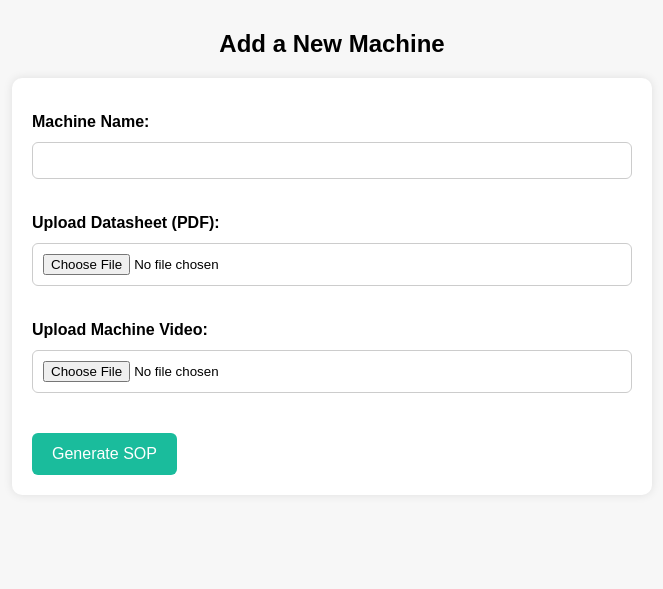
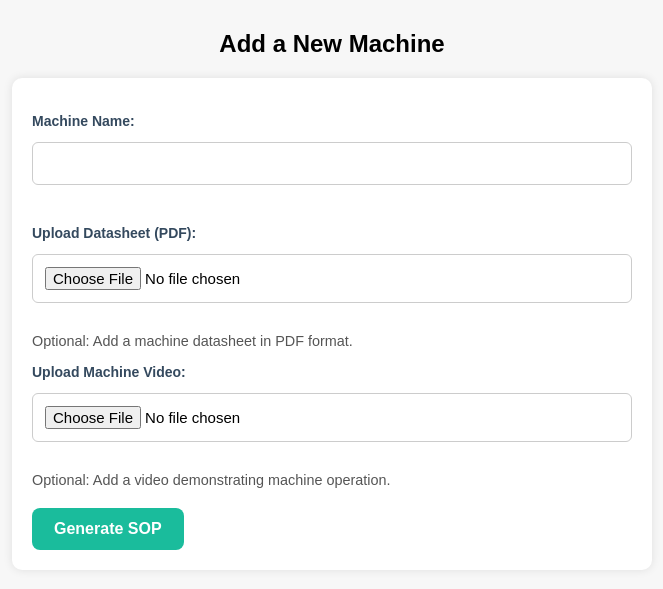
Before and after one commit to aashishcarmeljai-official/flask_app, a Flask app: page /add in a window 1280 px wide. Shown: the top 589 px of the page, without its empty margins (308-971 px from the left). Run offline with Flask 3, Linux system fonts and the light colour scheme.

Commit message:
Better look and Either PDF or Video utility

```diff
--- a/app.py
+++ b/app.py
@@ -1,6 +1,6 @@
 from flask import Flask, render_template, request, redirect, url_for, send_from_directory, make_response, jsonify
 import os
-import fitz
+import fitz  # PyMuPDF
 import cv2
 from uuid import uuid4
 from openai import OpenAI
@@ -8,6 +8,8 @@ from PIL import Image
 import torch
 from transformers import BlipProcessor, BlipForConditionalGeneration
 import pdfkit
+from docx import Document
+from bs4 import BeautifulSoup
 
 # --- BLIP Model Init ---
 device = "cuda" if torch.cuda.is_available() else "cpu"
@@ -21,9 +23,14 @@ app.config['SOP_FOLDER'] = 'sops'
 openai_api_key = os.environ.get('OPENAI_API_KEY')
 client = OpenAI(api_key=openai_api_key)
 
+# --- PDFKit Config ---
+PDFKIT_CONFIG = pdfkit.configuration(wkhtmltopdf='C:/Program Files/wkhtmltopdf/bin/wkhtmltopdf.exe')
+
+# --- Directory Setup ---
 os.makedirs(app.config['UPLOAD_FOLDER'], exist_ok=True)
 os.makedirs(app.config['SOP_FOLDER'], exist_ok=True)
 
+# --- In-Memory Storage ---
 machines = {}
 
 # --- Utility Functions ---
@@ -31,7 +38,7 @@ def extract_pdf_text(pdf_path):
     doc = fitz.open(pdf_path)
     return "\n".join([page.get_text() for page in doc])
 
-def extract_video_screenshots(video_path, output_dir, num_frames=3):
+def extract_video_screenshots(video_path, output_dir, num_frames=1):
     os.makedirs(output_dir, exist_ok=True)
     cap = cv2.VideoCapture(video_path)
     total_frames = int(cap.get(cv2.CAP_PROP_FRAME_COUNT))
@@ -73,23 +80,27 @@ def add_machine():
     if request.method == "POST":
         machine_id = str(uuid4())
         name = request.form['machine_name']
-        pdf = request.files['pdf_file']
-        video = request.files['video_file']
+        pdf = request.files.get('pdf_file')
+        video = request.files.get('video_file')
 
-        pdf_filename = f"{machine_id}_pdf.pdf"
-        video_filename = f"{machine_id}_video.mp4"
-        pdf_path = os.path.join(app.config['UPLOAD_FOLDER'], pdf_filename)
-        video_path = os.path.join(app.config['UPLOAD_FOLDER'], video_filename)
+        if not pdf and not video:
+            return "At least one of PDF or video is required.", 400
 
-        pdf.save(pdf_path)
-        video.save(video_path)
+        machine_data = {"name": name}
 
-        machines[machine_id] = {
-            "name": name,
-            "pdf": pdf_filename,
-            "video": video_filename
-        }
+        if pdf:
+            pdf_filename = f"{machine_id}_pdf.pdf"
+            pdf_path = os.path.join(app.config['UPLOAD_FOLDER'], pdf_filename)
+            pdf.save(pdf_path)
+            machine_data["pdf"] = pdf_filename
 
+        if video:
+            video_filename = f"{machine_id}_video.mp4"
+            video_path = os.path.join(app.config['UPLOAD_FOLDER'], video_filename)
+            video.save(video_path)
+            machine_data["video"] = video_filename
+
+        machines[machine_id] = machine_data
         return redirect(url_for('generate_sop', machine_id=machine_id))
     return render_template("add_machine.html")
 
@@ -104,33 +115,39 @@ def generate_sop(machine_id):
         return redirect(url_for("home"))
 
     machine = machines[machine_id]
-    pdf_path = os.path.join(app.config['UPLOAD_FOLDER'], machine["pdf"])
-    video_path = os.path.join(app.config['UPLOAD_FOLDER'], machine["video"])
 
-    pdf_text = extract_pdf_text(pdf_path)
+    # --- Extract PDF text ---
+    pdf_text = ""
+    if "pdf" in machine:
+        pdf_path = os.path.join(app.config['UPLOAD_FOLDER'], machine["pdf"])
+        pdf_text = extract_pdf_text(pdf_path)
 
-    screenshot_dir = os.path.join(app.config['UPLOAD_FOLDER'], f"{machine_id}_screens")
-    screenshot_paths = [
-        os.path.join(screenshot_dir, f)
-        for f in extract_video_screenshots(video_path, screenshot_dir)
-    ]
+    # --- Process video screenshots and captions ---
+    captions = []
+    screenshot_relpaths = []
+    if "video" in machine:
+        video_path = os.path.join(app.config['UPLOAD_FOLDER'], machine["video"])
+        screenshot_dir = os.path.join(app.config['UPLOAD_FOLDER'], f"{machine_id}_screens")
+        screenshot_files = extract_video_screenshots(video_path, screenshot_dir)
+        screenshot_paths = [os.path.join(screenshot_dir, f) for f in screenshot_files]
+        captions = generate_clip_captions(screenshot_paths)
+        screenshot_relpaths = [f"{machine_id}_screens/{fname}" for fname, _ in captions]
 
-    captions = generate_clip_captions(screenshot_paths)
-    captions_text = "\n".join([f"{fname}: {desc}" for fname, desc in captions])
+    captions_text = "\n".join([f"{fname}: {desc}" for fname, desc in captions]) if captions else "No video captions available."
 
     prompt = f"""
 You are an expert technical writer. Create a detailed, professional Standard Operating Procedure (SOP)
-for a machine using the following datasheet and captions from the SOP video.
+for a machine using the following resources.
 
 Datasheet:
-{pdf_text}
+{pdf_text if pdf_text else "No datasheet provided."}
 
 Visual Observations from Video Frames:
 {captions_text}
 """
-    print(prompt)
+
     response = client.chat.completions.create(
-        model="gpt-4",
+        model="gpt-3.5-turbo",
         messages=[
             {"role": "system", "content": "You generate detailed machine SOPs."},
             {"role": "user", "content": prompt}
@@ -141,8 +158,7 @@ Visual Observations from Video Frames:
     return render_template("generate_sop.html",
                            machine_id=machine_id,
                            sop_text=sop_text,
-                           screenshots=[f for f, _ in captions],
-                           screenshot_dir=f"{machine_id}_screens")
+                           screenshots=screenshot_relpaths)
 
 @app.route('/machine/<machine_id>')
 def machine_detail(machine_id):
@@ -180,8 +196,6 @@ def export_docx(machine_id):
     with open(sop_path, "r", encoding="utf-8") as f:
         sop_html = f.read()
 
-    # Strip HTML and save to docx
-    from bs4 import BeautifulSoup
     soup = BeautifulSoup(sop_html, "html.parser")
     text = soup.get_text()
 
@@ -203,26 +217,25 @@ def copilot(machine_id):
     if not machine:
         return jsonify({"response": "Machine not found."}), 404
 
-    # Read the SOP HTML
     sop_path = os.path.join(app.config['SOP_FOLDER'], machine.get('sop', ''))
     sop_text = ""
     if os.path.exists(sop_path):
         with open(sop_path, "r", encoding="utf-8") as f:
             sop_text = f.read()
 
-    # Read the PDF manual text
-    pdf_path = os.path.join(app.config['UPLOAD_FOLDER'], machine["pdf"])
-    manual_text = extract_pdf_text(pdf_path)
+    manual_text = ""
+    if "pdf" in machine:
+        pdf_path = os.path.join(app.config['UPLOAD_FOLDER'], machine["pdf"])
+        manual_text = extract_pdf_text(pdf_path)
 
-    # Prepare the GPT prompt
     context = f"""
 Machine Name: {machine['name']}
 
 Manual:
-{manual_text[:2000]}
+{manual_text[:2000] if manual_text else "Not provided"}
 
 SOP:
-{sop_text[:2000]}
+{sop_text[:2000] if sop_text else "Not generated yet"}
 """
 
     full_prompt = f"""You are a helpful assistant for troubleshooting and operation support.
@@ -248,6 +261,37 @@ User Question:
 
     return jsonify({"response": answer})
 
+@app.route('/delete/<machine_id>', methods=["POST"])
+def delete_machine(machine_id):
+    machine = machines.pop(machine_id, None)
+    if not machine:
+        return "Machine not found", 404
+
+    try:
+        if "pdf" in machine:
+            os.remove(os.path.join(app.config['UPLOAD_FOLDER'], machine["pdf"]))
+        if "video" in machine:
+            os.remove(os.path.join(app.config['UPLOAD_FOLDER'], machine["video"]))
+
+        screenshot_dir = os.path.join(app.config['UPLOAD_FOLDER'], f"{machine_id}_screens")
+        if os.path.exists(screenshot_dir):
+            for file in os.listdir(screenshot_dir):
+                os.remove(os.path.join(screenshot_dir, file))
+            os.rmdir(screenshot_dir)
+
+        sop_file = machine.get("sop")
+        if sop_file:
+            os.remove(os.path.join(app.config['SOP_FOLDER'], sop_file))
+            for ext in ['.docx', '.pdf']:
+                path = os.path.join(app.config['SOP_FOLDER'], f"{machine_id}{ext}")
+                if os.path.exists(path):
+                    os.remove(path)
+
+    except Exception as e:
+        return f"Error deleting files: {str(e)}", 500
+
+    return redirect(url_for("home"))
+
 if __name__ == "__main__":
     import webbrowser
     webbrowser.open("http://127.0.0.1:5000")
--- a/static/style.css
+++ b/static/style.css
@@ -1,82 +1,121 @@
+/* -------------------
+   Global Styling
+------------------- */
 body {
     margin: 0;
     font-family: 'Segoe UI', Tahoma, Geneva, Verdana, sans-serif;
     background-color: #f4f6f8;
 }
 
+/* -------------------
+   Layout Containers
+------------------- */
 .container {
     display: flex;
     height: 100vh;
 }
 
-/* Sidebar */
+/* -------------------
+   Sidebar
+------------------- */
 .sidebar {
-    width: 220px;
+    width: 240px;
     background-color: #2c3e50;
-    padding: 20px;
-    color: white;
+    padding: 30px 20px;
+    color: #ecf0f1;
     display: flex;
     flex-direction: column;
     align-items: center;
+    box-shadow: 2px 0 5px rgba(0, 0, 0, 0.05);
 }
 
-/* Add Button */
+/* Add Machine Button */
 .add-btn {
     background-color: #1abc9c;
     color: white;
     border: none;
-    padding: 12px 20px;
+    padding: 12px 24px;
     font-size: 16px;
+    font-weight: 600;
+    border-radius: 8px;
     cursor: pointer;
-    border-radius: 6px;
-    transition: background-color 0.3s ease;
+    transition: background-color 0.3s ease, transform 0.2s ease;
 }
 
 .add-btn:hover {
     background-color: #16a085;
+    transform: translateY(-2px);
 }
 
-/* Main */
+/* -------------------
+   Main Content
+------------------- */
 .main {
     flex: 1;
-    padding: 40px;
+    padding: 50px;
     overflow-y: auto;
+    background-color: #f9fbfd;
 }
 
+/* -------------------
+   Form Styling
+------------------- */
 form {
-    max-width: 500px;
+    max-width: 520px;
     background: white;
-    padding: 30px;
-    border-radius: 10px;
-    box-shadow: 0 2px 8px rgba(0, 0, 0, 0.1);
+    padding: 35px 30px;
+    border-radius: 12px;
+    box-shadow: 0 4px 12px rgba(0, 0, 0, 0.08);
 }
 
 form label {
-    font-weight: bold;
+    font-weight: 600;
     display: block;
-    margin-bottom: 6px;
+    margin-bottom: 8px;
+    color: #34495e;
+    font-size: 14px;
 }
 
 form input[type="text"],
 form input[type="file"] {
     width: 100%;
-    padding: 10px;
-    margin-bottom: 20px;
+    padding: 12px;
+    margin-bottom: 25px;
     border-radius: 6px;
     border: 1px solid #ccc;
     box-sizing: border-box;
+    font-size: 15px;
 }
 
+/* Submit Button */
 form button[type="submit"] {
     background-color: #1abc9c;
     color: white;
-    padding: 12px 20px;
+    padding: 12px 22px;
     border: none;
-    border-radius: 6px;
+    border-radius: 8px;
     cursor: pointer;
     font-size: 16px;
+    font-weight: 600;
+    transition: background-color 0.3s ease, transform 0.2s ease;
 }
 
 form button[type="submit"]:hover {
     background-color: #16a085;
+    transform: translateY(-2px);
 }
+
+.delete-link {
+    background: none;
+    border: none;
+    color: #007BFF;
+    cursor: pointer;
+    padding: 0;
+    font-size: 1em;
+    font-family: inherit;
+    text-decoration: underline;
+}
+
+.delete-link:hover {
+    color: #0056b3;
+}
--- a/templates/add_machine.html
+++ b/templates/add_machine.html
@@ -48,6 +48,12 @@
         button:hover {
             background-color: #0056b3;
         }
+
+        .note {
+            font-size: 0.9em;
+            color: #555;
+            margin-top: 5px;
+        }
     </style>
 </head>
 <body>
@@ -58,10 +64,12 @@
         <input type="text" id="machine_name" name="machine_name" required>
 
         <label for="pdf_file">Upload Datasheet (PDF):</label>
-        <input type="file" id="pdf_file" name="pdf_file" accept="application/pdf" required>
+        <input type="file" id="pdf_file" name="pdf_file" accept="application/pdf">
+        <div class="note">Optional: Add a machine datasheet in PDF format.</div>
 
         <label for="video_file">Upload Machine Video:</label>
-        <input type="file" id="video_file" name="video_file" accept="video/*" required>
+        <input type="file" id="video_file" name="video_file" accept="video/*">
+        <div class="note">Optional: Add a video demonstrating machine operation.</div>
 
         <button type="submit">Generate SOP</button>
     </form>
```
Also changed, not shown: requirements.txt (added, +105 -0 lines), templates/generate_sop.html (+76 -35 lines), templates/index.html (+25 -0 lines), templates/machine_detail.html (+66 -24 lines).
